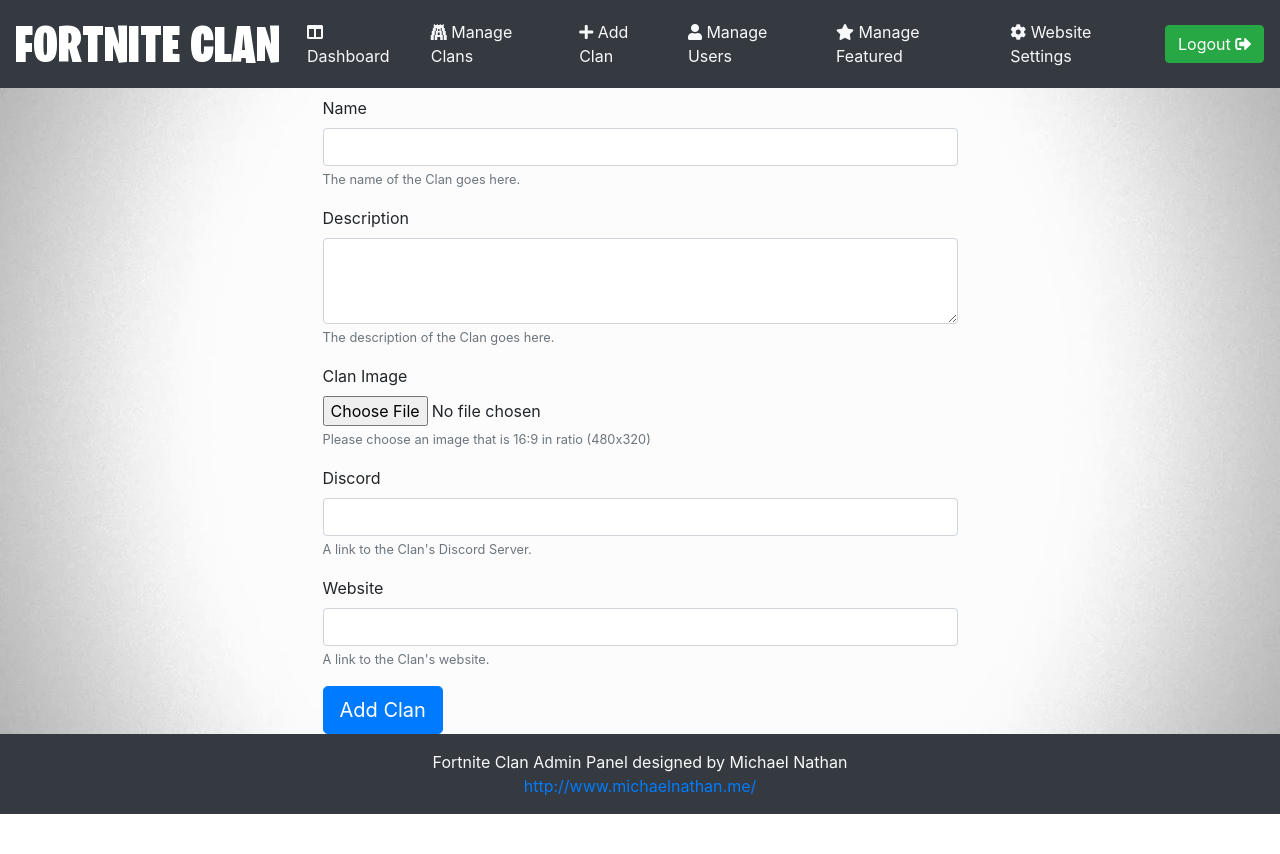
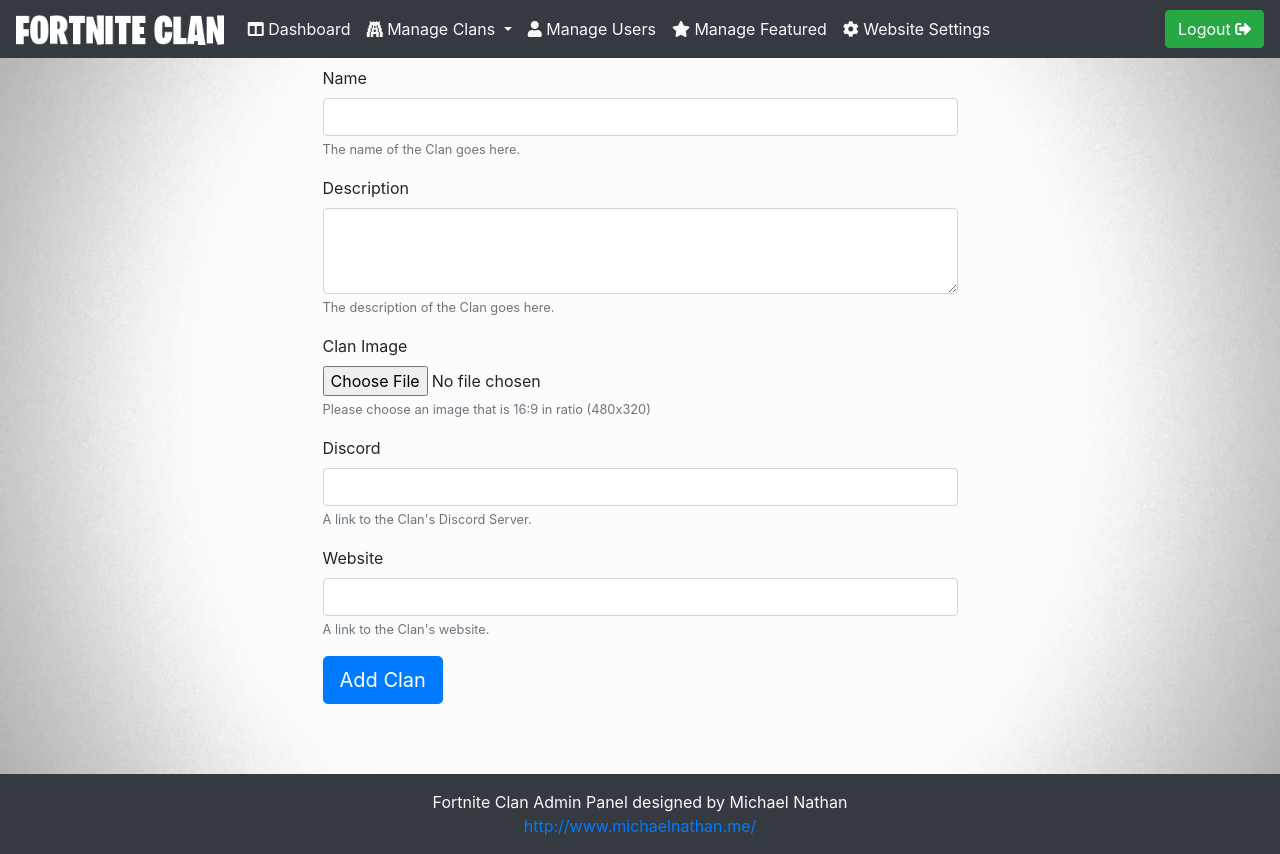
Before and after one commit to fork-zone/fortniteClan, a PHP site: page /add.php in a window 1280 px wide. Before the commit the page ends 814 px from the top, so only its background shows below. Run offline with PHP 8.4, Linux system fonts and the light colour scheme; the visitor is signed in with stand-in values (Sample User, id 1); a stand-in replaces the project's code that opens the database connection; some libraries are stand-ins or nearby versions.

Commit message:
admin panel fixes

```diff
--- a/adminfooter.php
+++ b/adminfooter.php
@@ -1,6 +1,8 @@
-    <footer class="container-fluid d-flex flex-column bg-dark text-light justify-content-center align-items-center p-3">
+    </main>
+    <footer class="container-fluid d-flex flex-column bg-dark text-light justify-content-center align-items-center p-3 mt-2">
         Fortnite Clan Admin Panel designed by Michael Nathan <a href="http://www.michaelnathan.me/">http://www.michaelnathan.me/</a>
     </footer>
+</div>
     <script src="https://code.jquery.com/jquery-3.3.1.slim.min.js" integrity="sha384-q8i/X+965DzO0rT7abK41JStQIAqVgRVzpbzo5smXKp4YfRvH+8abtTE1Pi6jizo" crossorigin="anonymous"></script>
     <script src="https://cdnjs.cloudflare.com/ajax/libs/popper.js/1.14.3/umd/popper.min.js" integrity="sha384-ZMP7rVo3mIykV+2+9J3UJ46jBk0WLaUAdn689aCwoqbBJiSnjAK/l8WvCWPIPm49" crossorigin="anonymous"></script>
     <script src="https://stackpath.bootstrapcdn.com/bootstrap/4.1.3/js/bootstrap.min.js" integrity="sha384-ChfqqxuZUCnJSK3+MXmPNIyE6ZbWh2IMqE241rYiqJxyMiZ6OW/JmZQ5stwEULTy" crossorigin="anonymous"></script>
--- a/adminheader.php
+++ b/adminheader.php
@@ -16,14 +16,18 @@
     <meta name="viewport" content="width=device-width, initial-scale=1">
     <link href="https://stackpath.bootstrapcdn.com/bootstrap/4.1.3/css/bootstrap.min.css" rel="stylesheet" integrity="sha384-MCw98/SFnGE8fJT3GXwEOngsV7Zt27NXFoaoApmYm81iuXoPkFOJwJ8ERdknLPMO" crossorigin="anonymous">
     <link rel="stylesheet" href="https://use.fontawesome.com/releases/v5.4.1/css/all.css" integrity="sha384-5sAR7xN1Nv6T6+dT2mhtzEpVJvfS3NScPQTrOxhwjIuvcA67KV2R5Jz6kr4abQsz" crossorigin="anonymous">
+    <link rel="stylesheet" href="custom.css" />
     <style>
+      .wrapper {
+        min-height:100vh;
+        position:relative;
+      }
       .admin-bg {
         background-image: url('images/adminbg.jpg');
         background-position: center center;
         background-attachment: fixed;
         background-size:100% auto;
       }
-
       .bg-primary-gradient {
         background: linear-gradient(45deg,#007bff, #0035cc);
       }
@@ -35,30 +39,22 @@
       .bg-success-gradient {
         background: linear-gradient(45deg,#28a745, #006700);
       }
-      .bg-sidebar {
-        background: linear-gradient(45deg,#333333, #2d2d2d);
+      body {
+          margin:0;
+          padding:0;
+          height:100%;
       }
-      .bg-top-sidebar {
-        background:linear-gradient(45deg,#ac45e0, #3415af);
+      main {
+        padding-bottom: 150px;
       }
-      .sidebar-top {
-        height: 200px;
-        box-shadow:
-        inset 0px 11px 8px -10px #000,
-        inset 0px -11px 8px -10px #000;
+      footer {
+        position: absolute;
+        bottom:0;
       }
-      /*
-      .nav-item:hover {
-        background:linear-gradient(45deg,#ac45e0, #3415af);
-        box-shadow:
-        inset 0px 11px 8px -10px #000,
-        inset 0px -11px 8px -10px #000;
-        border-bottom: 0;
-      }
-      */
     </style>
 </head>
 <body class="admin-bg">
+<div class="wrapper">
     <nav class="navbar navbar-expand-lg navbar-dark bg-dark">
       <a class="navbar-brand" href="index.php"><img src="images/logo.png" class="logo"/></a>
         <button class="navbar-toggler" type="button" data-toggle="collapse" data-target="#navbarSupportedContent" aria-controls="navbarSupportedContent" aria-expanded="false" aria-label="Toggle navigation">
@@ -67,22 +63,25 @@
 
         <div class="collapse navbar-collapse" id="navbarSupportedContent">
           <ul class="navbar-nav mr-auto">
-            <li class="nav-item p-1">
-              <a class="nav-link text-light" href="add.php"><i class="fas fa-columns"></i> Dashboard</a>
+            <li class="nav-item">
+              <a class="nav-link text-light" href="admin.php"><i class="fas fa-columns"></i> Dashboard</a>
             </li>
-            <li class="nav-item p-1">
-              <a class="nav-link text-light" href="add.php"><i class="fas fa-gopuram"></i> Manage Clans</a>
+            <li class="nav-item dropdown">
+              <a class="nav-link text-light dropdown-toggle" href="#" id="navbarDropdown" role="button" data-toggle="dropdown" aria-haspopup="true" aria-expanded="false">
+                <i class="fas fa-gopuram"></i> Manage Clans
+              </a>
+              <div class="dropdown-menu" aria-labelledby="navbarDropdown">
+                  <a class="dropdown-item" href="#">View Clans</a>
+                  <a class="dropdown-item" href="add.php">Add Clans</a>
+              </div>
             </li>
-            <li class="nav-item p-1">
-              <a class="nav-link text-light" href="add.php"><i class="fas fa-plus"></i> Add Clan</a>
+            <li class="nav-item">
+              <a class="nav-link text-light" href="manageusers.php"><i class="fas fa-user"></i> Manage Users</a>
             </li>
-            <li class="nav-item p-1">
-              <a class="nav-link text-light" href="add.php"><i class="fas fa-user"></i> Manage Users</a>
-            </li>
-            <li class="nav-item p-1">
+            <li class="nav-item">
               <a class="nav-link text-light" href="add.php"><i class="fas fa-star"></i> Manage Featured</a>
             </li>
-            <li class="nav-item p-1">
+            <li class="nav-item">
               <a class="nav-link text-light" href="add.php"><i class="fas fa-cog"></i> Website Settings</a>
             </li>
           </ul>
@@ -91,3 +90,4 @@
           </form>
         </div>
     </nav>
+    <main>
--- a/edit.php
+++ b/edit.php
@@ -70,7 +70,7 @@
     $row = $result->fetch_assoc();
 }
 ?>
-    <div class="container mt-2">
+    <div class="container-fluid mt-2 minh-72">
         <div class="row justify-content-center">
             <div class="col-7">
                 <form action="edit.php?id=<?=$id?>" method="POST" enctype="multipart/form-data">
```
Also changed, not shown: connect.php (added, +91 -0 lines), manageusers.php (added, +46 -0 lines).
